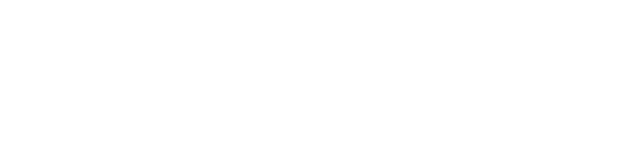
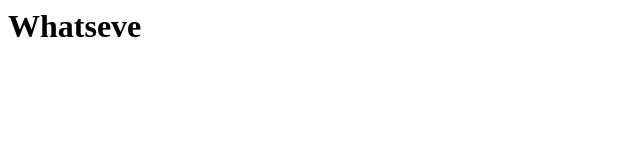
Before and after one commit to dhanujtomar/understanding-git, a plain HTML site: page index.html in a window 1280 px wide. Shown: the whole page, without its empty margins (0-640 px from the left). Drawn offline with Linux system fonts and the light colour scheme.

Commit message:
Added header to body

```diff
--- a/index.html
+++ b/index.html
@@ -5,6 +5,6 @@
     <title>WHOOOOO</title>
 </head>
 <body>
-
+    <h1>Whatseve</h1>
 </body>
 </html>
```
